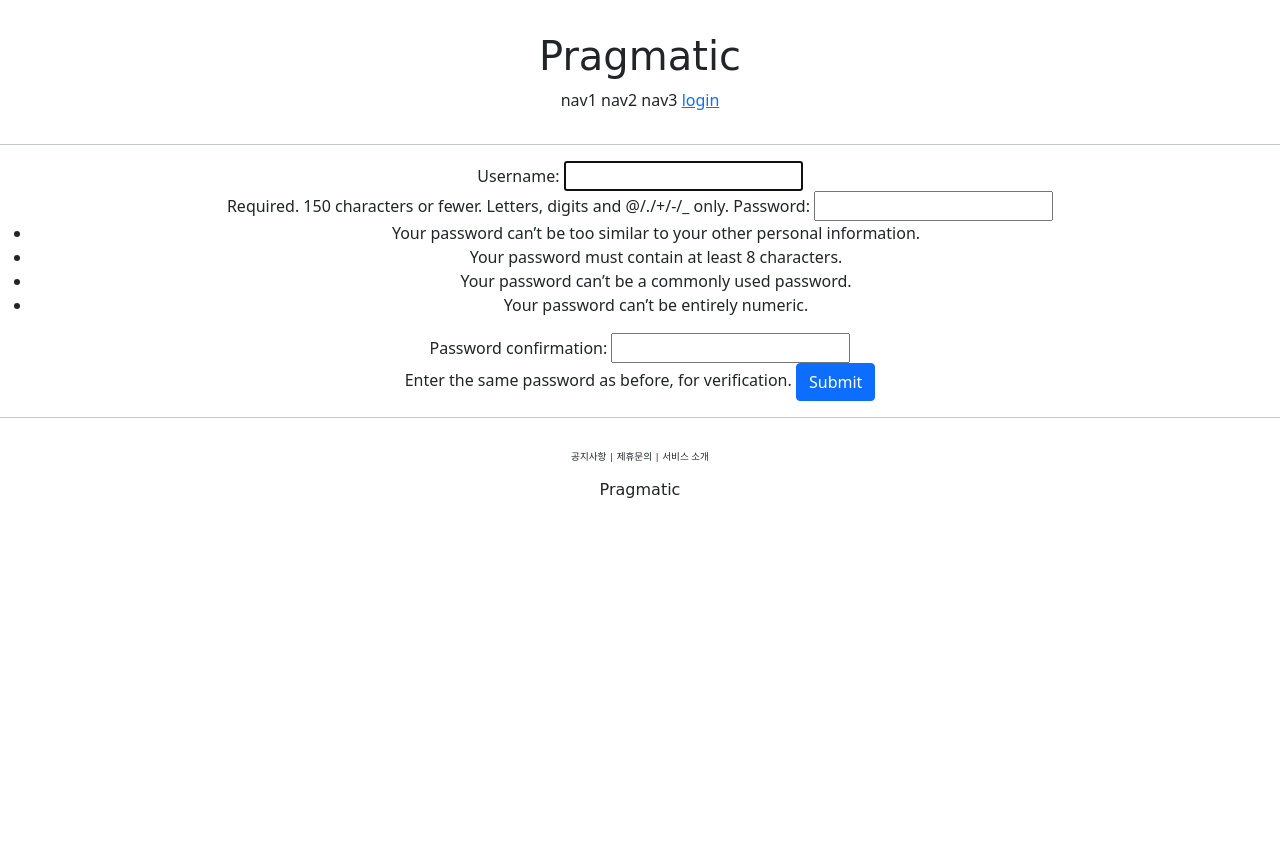
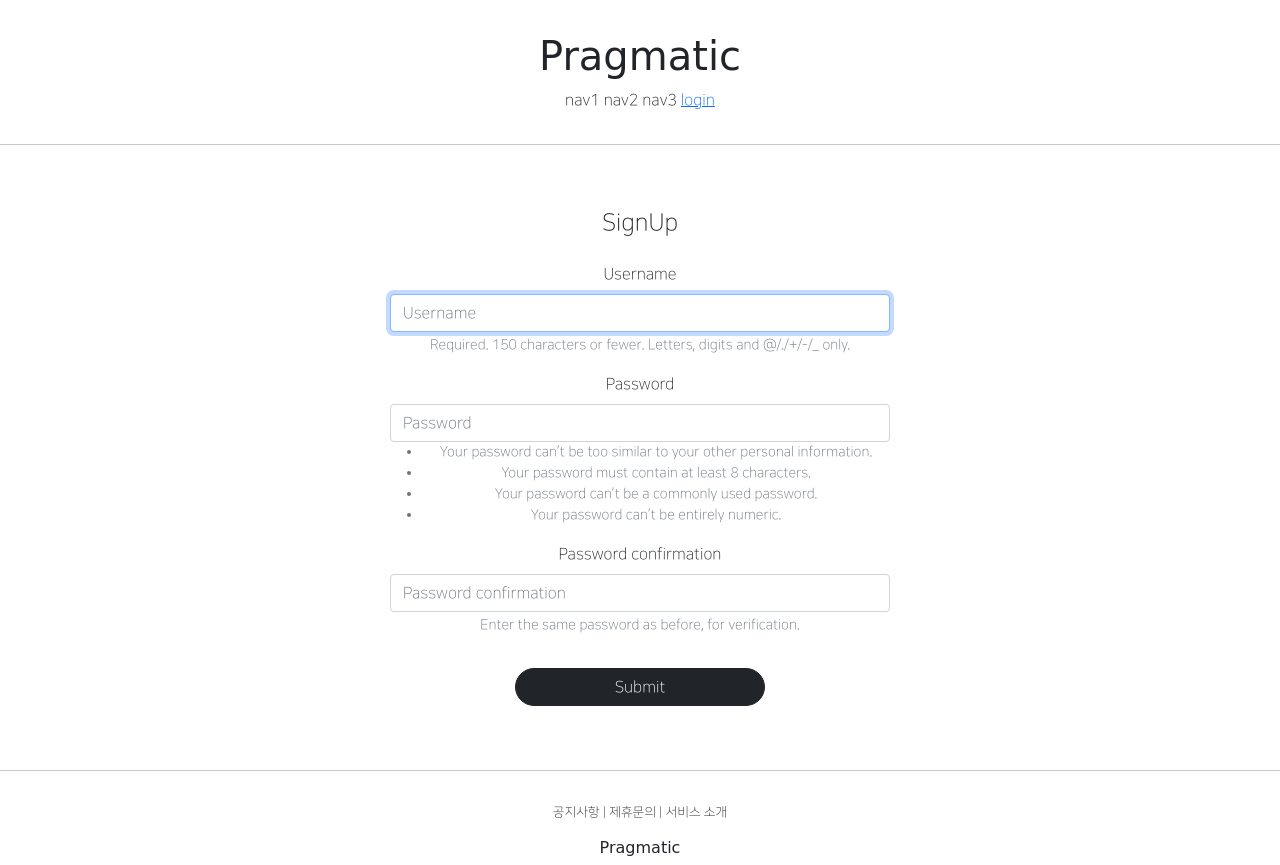
Before and after one commit to ssorn88/django_pragmatic, a Django app: page /account/create/ in a window 1280 px wide. Before the commit the page ends 498 px from the top, so only its background shows below. Run offline with Django 4.2, Linux system fonts and the light colour scheme; some libraries are stand-ins or nearby versions; some web fonts are replaced.

Commit message:
django course 23 commit

```diff
--- a/accountapp/templates/accountapp/create.html
+++ b/accountapp/templates/accountapp/create.html
@@ -1,12 +1,17 @@
 {% extends 'base.html' %}
+{% load bootstrap4 %}
+
 
 {% block content %}
 
-<div style="text-align: center">
+<div style="text-align:center; max-width: 500px; margin: 4rem auto">
+    <div class="mb-4">
+        <h4>SignUp</h4>
+    </div>
     <form action="{% url 'accountapp:create' %}" method="post">
         {% csrf_token %}
-        {{ form }}
-        <input type="submit" class="btn btn-primary">
+        {% bootstrap_form form %}
+        <input type="submit" class="btn btn-dark rounded-pill col-6 mt-3">
     </form>
 </div>
 
--- a/static/base.css
+++ b/static/base.css
@@ -3,7 +3,7 @@
     }
 
 .pragmatic_footer_button {
-    font-size: .6rem;
+    font-size: .8rem;
 }
 
 .pragmatic_footer{
--- a/templates/base.html
+++ b/templates/base.html
@@ -3,7 +3,7 @@
 
 {% include 'head.html' %}
 
-<body>
+<body style="font-family: 'NanumSquareL';">
     {% include 'header.html' %}
 
     <hr>
--- a/templates/head.html
+++ b/templates/head.html
@@ -18,4 +18,27 @@
 
     <!-- DEFAULT CSS LINK   -->
     <link rel="stylesheet" type="text/css" href="{% static 'base.css' %}">
+
+    <style>
+        @font-face {
+            font-family: 'NanumSquareR';
+            src: local('NanumSquareR'),
+            url("{% static 'fonts/NanumSquareR.otf' %}") format("opentype");
+            }
+         @font-face {
+            font-family: 'NanumSquareEB';
+            src: local('NanumSquareEB'),
+            url("{% static 'fonts/NanumSquareEB.otf' %}") format("opentype");
+            }
+         @font-face {
+            font-family: 'NanumSquareB';
+            src: local('NanumSquareB'),
+            url("{% static 'fonts/NanumSquareB.otf' %}") format("opentype");
+            }
+         @font-face {
+            font-family: 'NanumSquareL';
+            src: local('NanumSquareL'),
+            url("{% static 'fonts/NanumSquareL.otf' %}") format("opentype");
+            }
+    </style>
 </head>
```
Also changed, not shown: accountapp/templates/accountapp/login.html (+5 -3 lines), pragmatic/settings.py (+1 -7 lines), static/fonts/NanumSquareB.otf (added), static/fonts/NanumSquareEB.otf (added), static/fonts/NanumSquareL.otf (added), static/fonts/NanumSquareR.otf (added).
